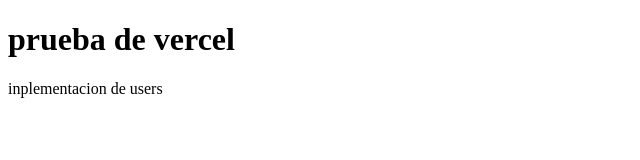
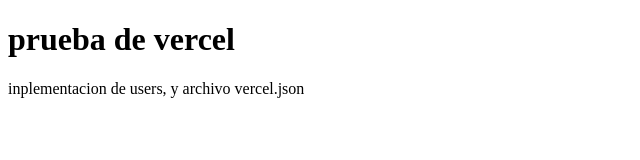
Before and after one commit to jak7dc/prVercel, a website: page index.html in a window 1280 px wide. Shown: the whole page, without its empty margins (0-640 px from the left). Drawn offline with Linux system fonts and the light colour scheme.

Commit message:
prueba user db 03

```diff
--- a/index.html
+++ b/index.html
@@ -12,7 +12,8 @@
     prueba de vercel
   </h1>
   <p>
-    inplementacion de users
+    inplementacion de users,
+    y archivo vercel.json
   </p>
 </body>
 
```
Also changed, not shown: vercel.json (added).
